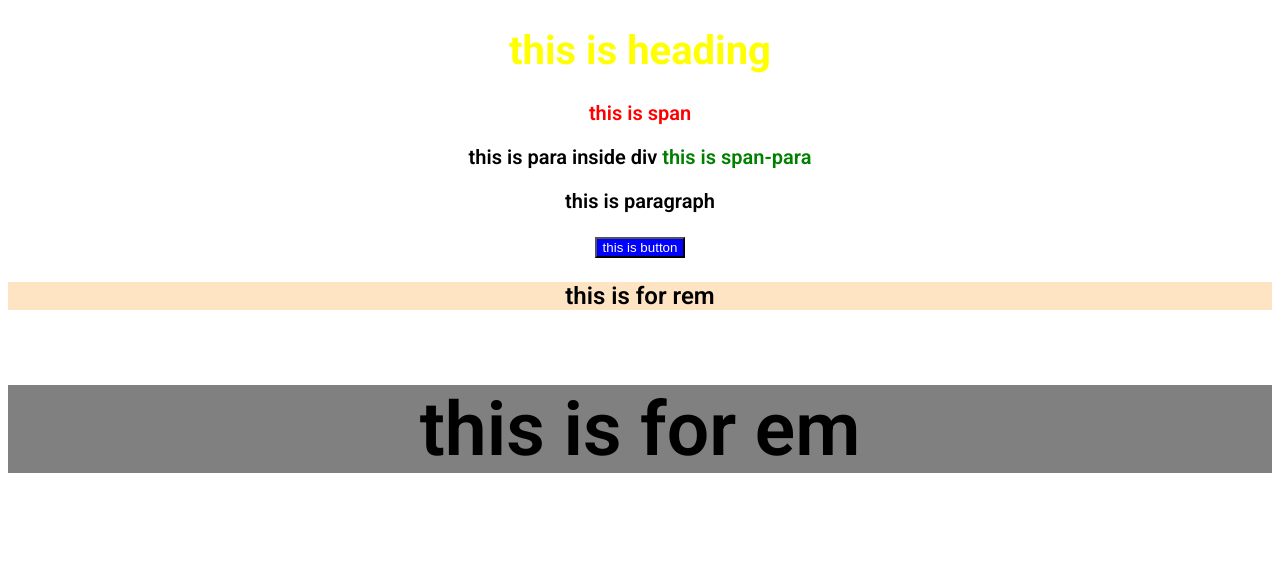
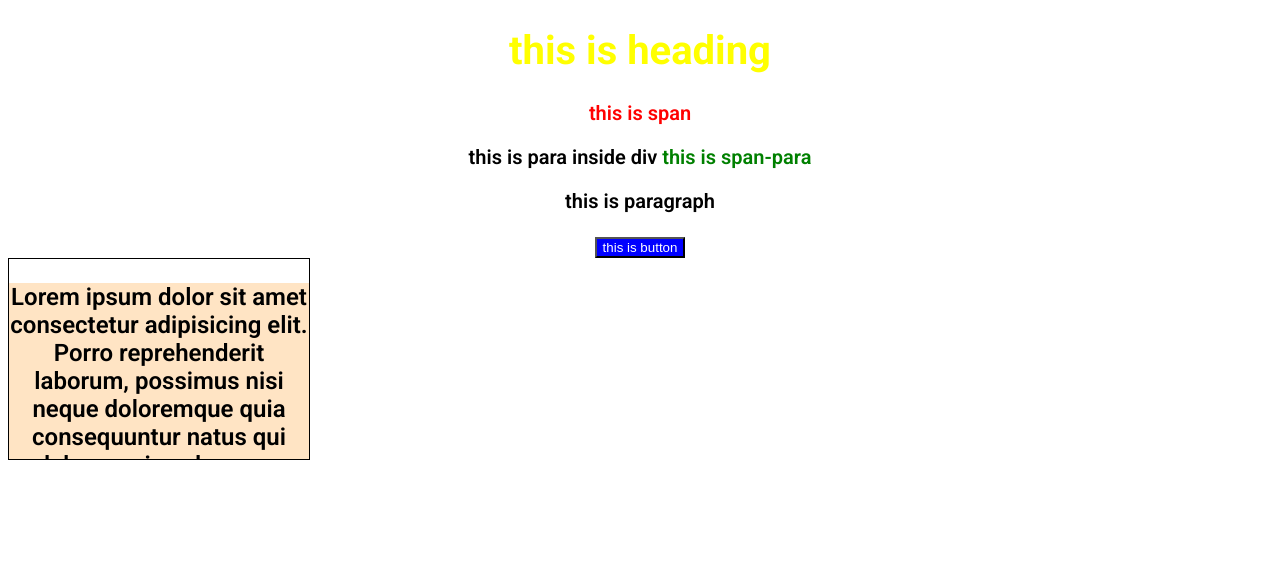
Before and after one commit to ARYAN-SHAKYA-1/Sem_II_workshop_html_css_javascript, a plain HTML site: page HTML/day4.html in a window 1280 px wide. Drawn offline with Linux system fonts and the light colour scheme; a web font is replaced by a local one.

Commit message:
day 4 final commit

```diff
--- a/HTML/day4.html
+++ b/HTML/day4.html
@@ -41,6 +41,10 @@
 
     .unit {
       font-size: 50px;
+      width: 300px;
+      height: 200px;
+      border: 1px solid black;
+      overflow: auto;
     }
     #rem {
       font-size: 1.5rem;
@@ -63,7 +67,12 @@
     </div>
 
     <div class="unit">
-      <p id="rem">this is for rem</p>
+      <p id="rem">
+        Lorem ipsum dolor sit amet consectetur adipisicing elit. Porro
+        reprehenderit laborum, possimus nisi neque doloremque quia consequuntur
+        natus qui labore quis culpa non repudiandae vitae voluptatum minima sint
+        soluta doloribus!
+      </p>
       <p id="em">this is for em</p>
     </div>
   </body>
```
